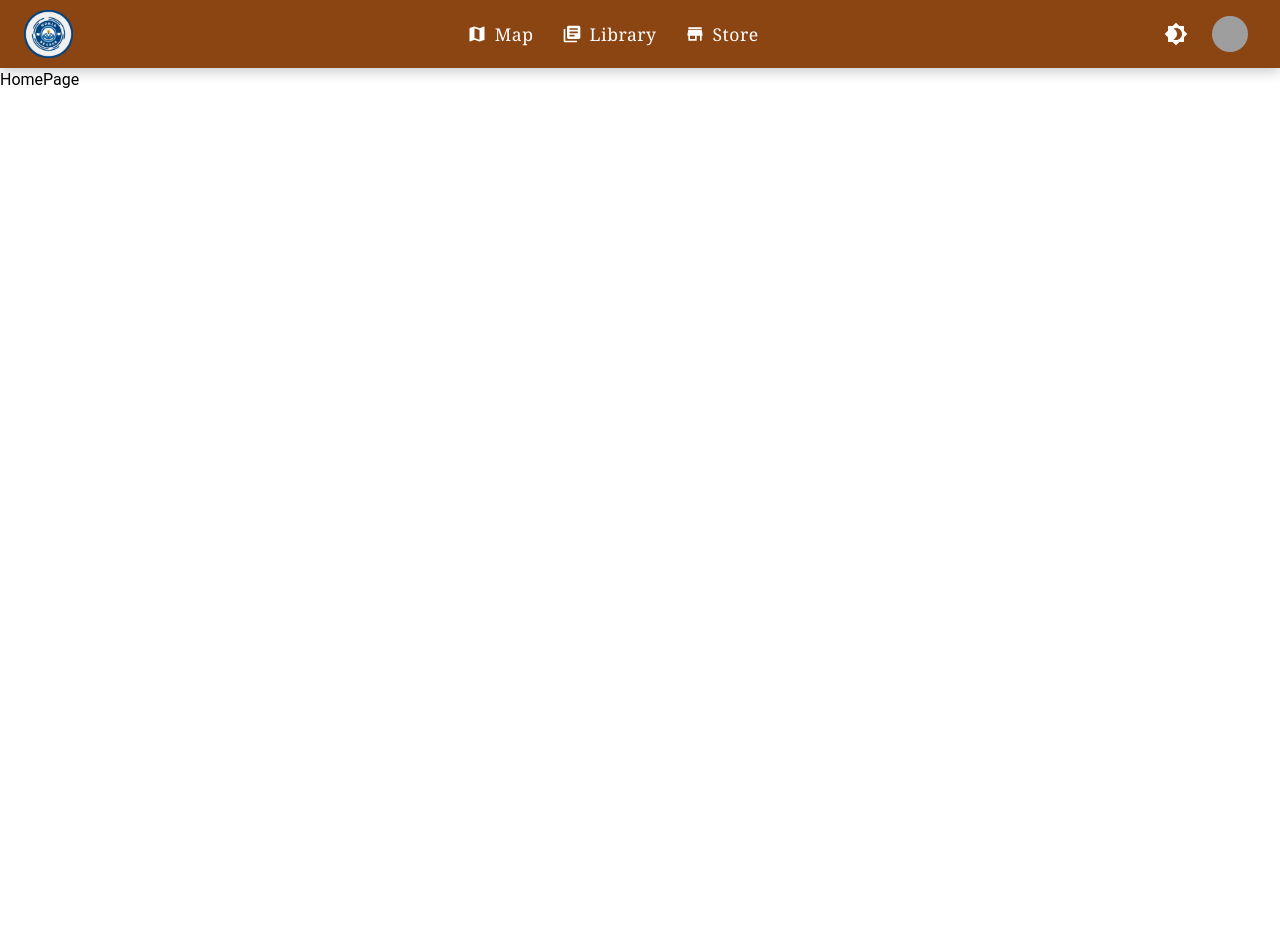
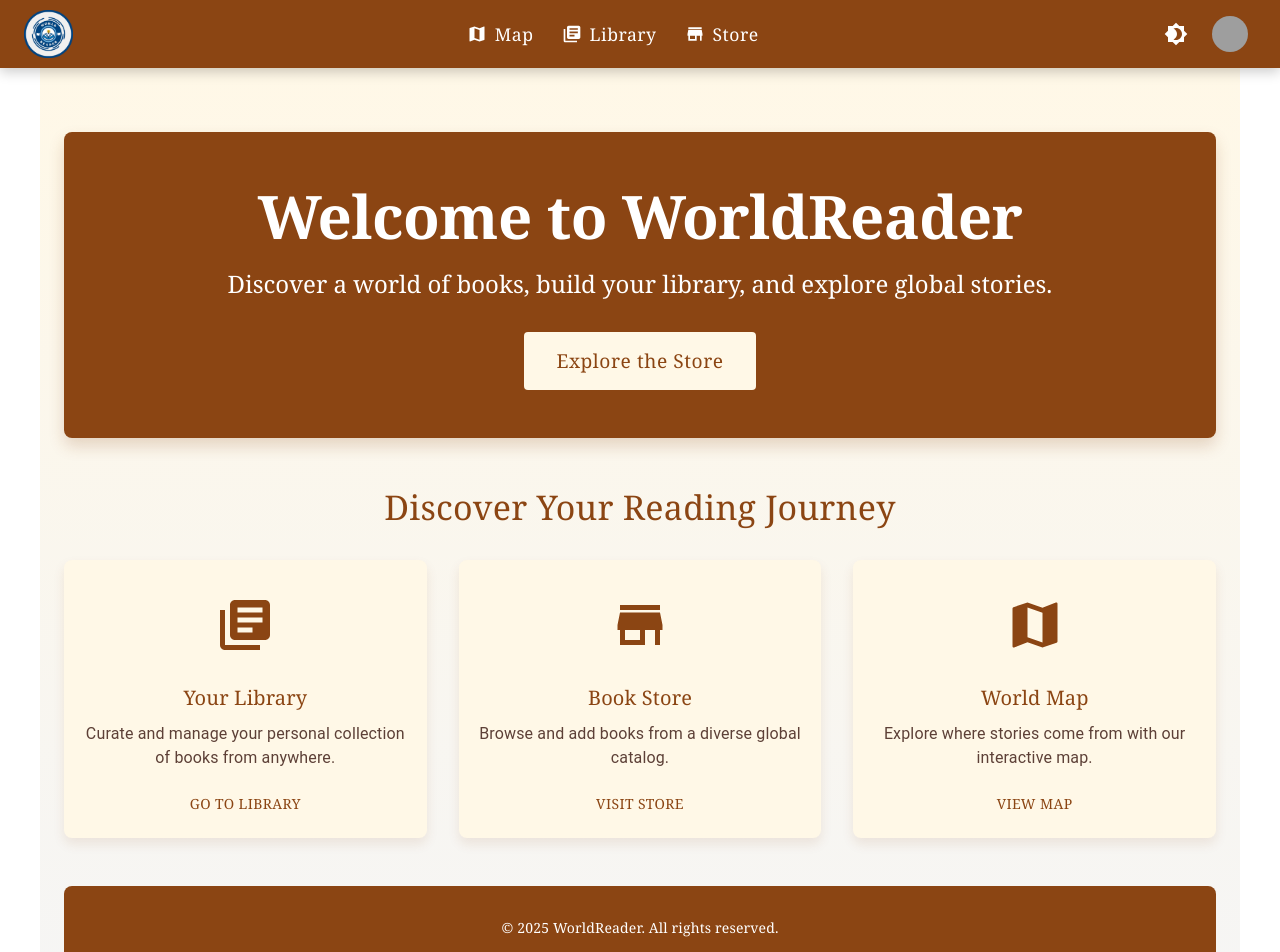
Before and after one commit to Allan0092/WorldReaderFrontend, a React (Vite) app: page / in a window 1280 px wide. Shown: the top 952 px of the page. Before the commit the page ends 800 px from the top, so only its background shows below. Built offline with nearby package versions, Linux system fonts and the light colour scheme; grey boxes are pictures that could not be loaded.

Commit message:
feat: redesign HomePage with new layout and navigation features

```diff
--- a/src/core/public/pages/HomePage.jsx
+++ b/src/core/public/pages/HomePage.jsx
@@ -1,7 +1,184 @@
-export default function HomePage(){
-    return (
-        <div>
-            HomePage
-        </div>
-    )
-}
+import LibraryBooksIcon from "@mui/icons-material/LibraryBooks";
+import MapIcon from "@mui/icons-material/Map";
+import StoreIcon from "@mui/icons-material/Store";
+import { Box, Button, Card, Container, Grid, Typography } from "@mui/material";
+import { styled } from "@mui/material/styles";
+import React from "react";
+import { useNavigate } from "react-router-dom";
+
+// Styled components
+const HomeContainer = styled(Container)(({ theme }) => ({
+  paddingTop: theme.spacing(8),
+  paddingBottom: theme.spacing(8),
+  background: "linear-gradient(180deg, #FFF8E7 0%, #F5F5F5 100%)",
+  minHeight: "100vh",
+}));
+
+const HeroSection = styled(Box)(({ theme }) => ({
+  textAlign: "center",
+  padding: theme.spacing(6),
+  backgroundColor: "#8B4513",
+  color: "white",
+  borderRadius: theme.shape.borderRadius * 2,
+  boxShadow: "0 8px 16px rgba(139, 69, 19, 0.2)",
+  marginBottom: theme.spacing(6),
+}));
+
+const HeroButton = styled(Button)(({ theme }) => ({
+  backgroundColor: "#FFF8E7",
+  color: "#8B4513",
+  "&:hover": {
+    backgroundColor: "#F5F5F5",
+  },
+  padding: theme.spacing(1.5, 4),
+  fontSize: "1.2rem",
+  fontFamily: "Georgia, serif",
+  borderRadius: theme.shape.borderRadius,
+  textTransform: "none",
+}));
+
+const FeatureCard = styled(Card)(({ theme }) => ({
+  borderRadius: theme.shape.borderRadius * 2,
+  boxShadow: "0 6px 12px rgba(139, 69, 19, 0.1)",
+  transition: "transform 0.2s ease-in-out, box-shadow 0.2s ease-in-out",
+  "&:hover": {
+    transform: "translateY(-4px)",
+    boxShadow: "0 12px 24px rgba(139, 69, 19, 0.2)",
+  },
+  backgroundColor: "#FFF8E7",
+  textAlign: "center",
+  padding: theme.spacing(2),
+}));
+
+const FeatureIcon = styled(Box)(({ theme }) => ({
+  fontSize: 60,
+  color: "#8B4513",
+  marginBottom: theme.spacing(2),
+}));
+
+const Footer = styled(Box)(({ theme }) => ({
+  textAlign: "center",
+  padding: theme.spacing(4),
+  backgroundColor: "#8B4513",
+  color: "white",
+  marginTop: theme.spacing(6),
+  borderRadius: theme.shape.borderRadius * 2,
+}));
+
+const HomePage = () => {
+  const navigate = useNavigate();
+
+  return (
+    <HomeContainer maxWidth="lg">
+      {/* Hero Section */}
+      <HeroSection>
+        <Typography
+          variant="h2"
+          sx={{ fontFamily: "Georgia, serif", fontWeight: 600, mb: 2 }}
+        >
+          Welcome to WorldReader
+        </Typography>
+        <Typography variant="h5" sx={{ fontFamily: "Georgia, serif", mb: 4 }}>
+          Discover a world of books, build your library, and explore global
+          stories.
+        </Typography>
+        <HeroButton onClick={() => navigate("/store")}>
+          Explore the Store
+        </HeroButton>
+      </HeroSection>
+
+      {/* Features Section */}
+      <Typography
+        variant="h4"
+        sx={{
+          fontFamily: "Georgia, serif",
+          color: "#8B4513",
+          textAlign: "center",
+          mb: 4,
+        }}
+      >
+        Discover Your Reading Journey
+      </Typography>
+      <Grid container spacing={4}>
+        <Grid item xs={12} sm={4}>
+          <FeatureCard>
+            <FeatureIcon>
+              <LibraryBooksIcon fontSize="inherit" />
+            </FeatureIcon>
+            <Typography
+              variant="h6"
+              sx={{ fontFamily: "Georgia, serif", color: "#8B4513", mb: 1 }}
+            >
+              Your Library
+            </Typography>
+            <Typography variant="body1" sx={{ color: "#5D4037" }}>
+              Curate and manage your personal collection of books from anywhere.
+            </Typography>
+            <Button
+              variant="text"
+              sx={{ color: "#8B4513", mt: 2, fontFamily: "Georgia, serif" }}
+              onClick={() => navigate("/library")}
+            >
+              Go to Library
+            </Button>
+          </FeatureCard>
+        </Grid>
+        <Grid item xs={12} sm={4}>
+          <FeatureCard>
+            <FeatureIcon>
+              <StoreIcon fontSize="inherit" />
+            </FeatureIcon>
+            <Typography
+              variant="h6"
+              sx={{ fontFamily: "Georgia, serif", color: "#8B4513", mb: 1 }}
+            >
+              Book Store
+            </Typography>
+            <Typography variant="body1" sx={{ color: "#5D4037" }}>
+              Browse and add books from a diverse global catalog.
+            </Typography>
+            <Button
+              variant="text"
+              sx={{ color: "#8B4513", mt: 2, fontFamily: "Georgia, serif" }}
+              onClick={() => navigate("/store")}
+            >
+              Visit Store
+            </Button>
+          </FeatureCard>
+        </Grid>
+        <Grid item xs={12} sm={4}>
+          <FeatureCard>
+            <FeatureIcon>
+              <MapIcon fontSize="inherit" />
+            </FeatureIcon>
+            <Typography
+              variant="h6"
+              sx={{ fontFamily: "Georgia, serif", color: "#8B4513", mb: 1 }}
+            >
+              World Map
+            </Typography>
+            <Typography variant="body1" sx={{ color: "#5D4037" }}>
+              Explore where stories come from with our interactive map.
+            </Typography>
+            <Button
+              variant="text"
+              sx={{ color: "#8B4513", mt: 2, fontFamily: "Georgia, serif" }}
+              onClick={() => navigate("/map")}
+            >
+              View Map
+            </Button>
+          </FeatureCard>
+        </Grid>
+      </Grid>
+
+      {/* Footer */}
+      <Footer>
+        <Typography variant="body2" sx={{ fontFamily: "Georgia, serif" }}>
+          © {new Date().getFullYear()} WorldReader. All rights reserved.
+        </Typography>
+      </Footer>
+    </HomeContainer>
+  );
+};
+
+export default HomePage;
```
